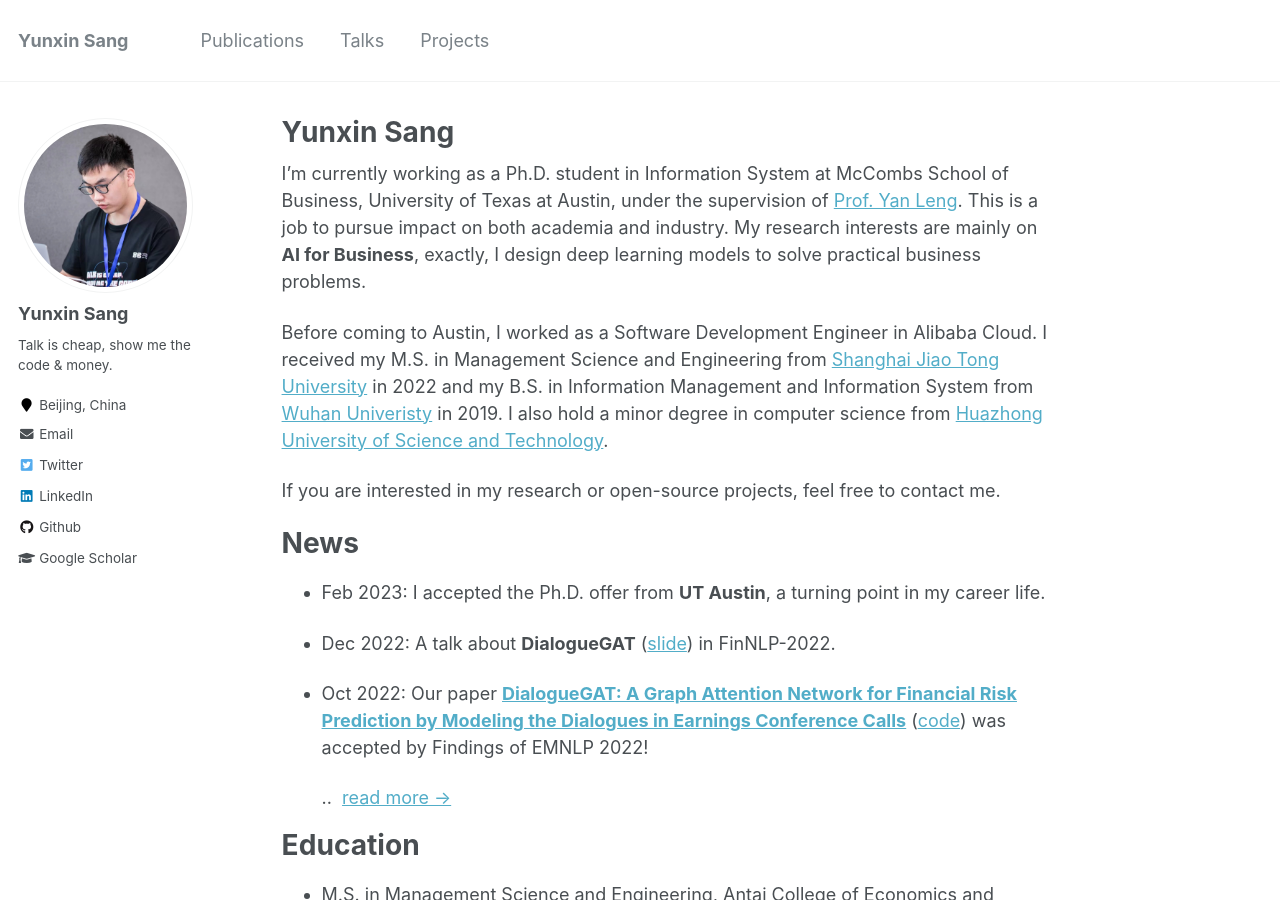
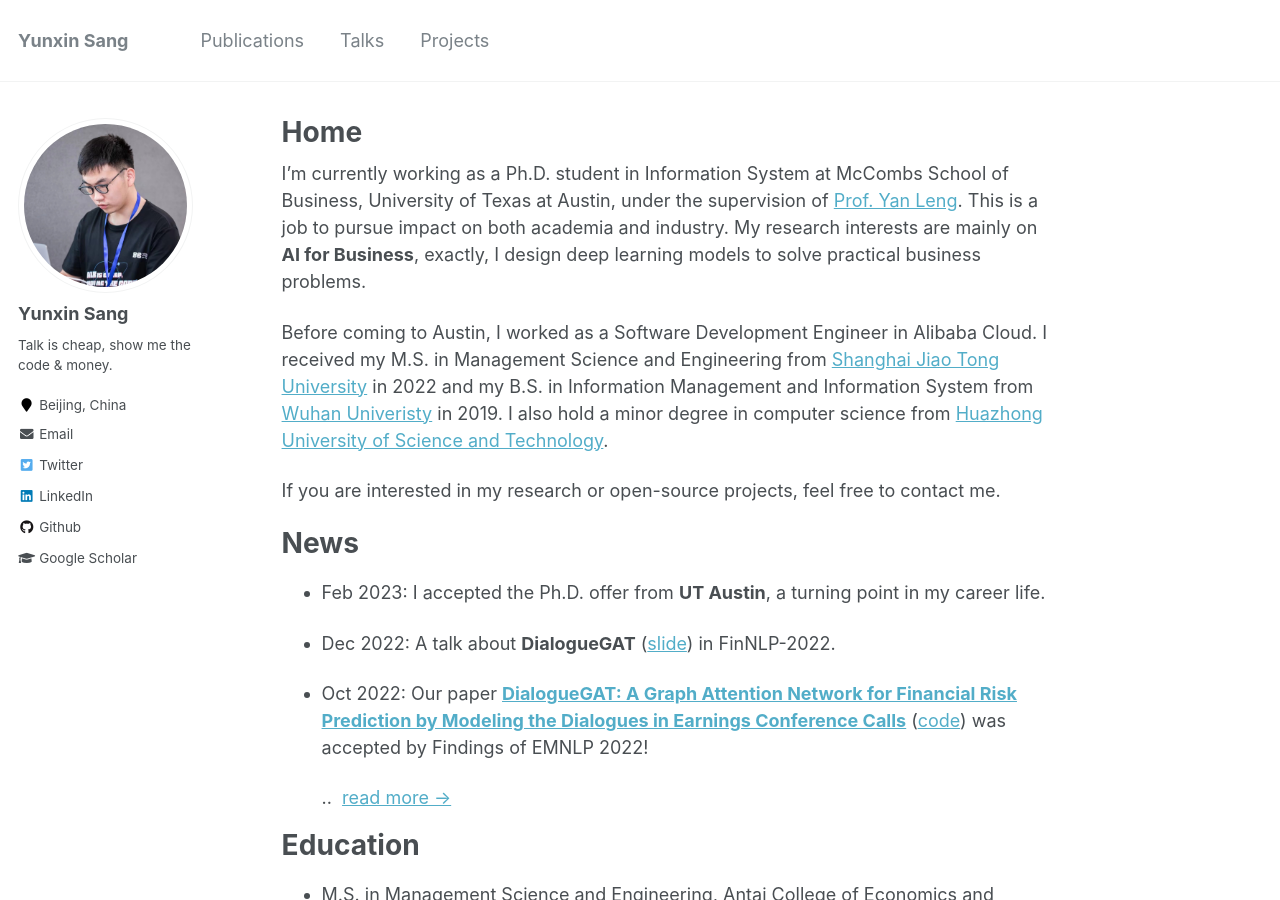
Before and after one commit to sangyx/sangyx.github.io, a Jekyll site: the page built from _pages/about.md, in a window 1280 px wide and 900 px high. Built offline with Jekyll 4.4.1, drawn with Linux system fonts in a browser that asks for light colours.

Commit message:
update about

```diff
--- a/_pages/about.md
+++ b/_pages/about.md
@@ -1,7 +1,7 @@
 ---
 permalink: /
-title: "Yunxin Sang"
-excerpt: "Yunxin Sang"
+title: "Home"
+excerpt: "Home"
 author_profile: true
 redirect_from:
   - /about/
```
